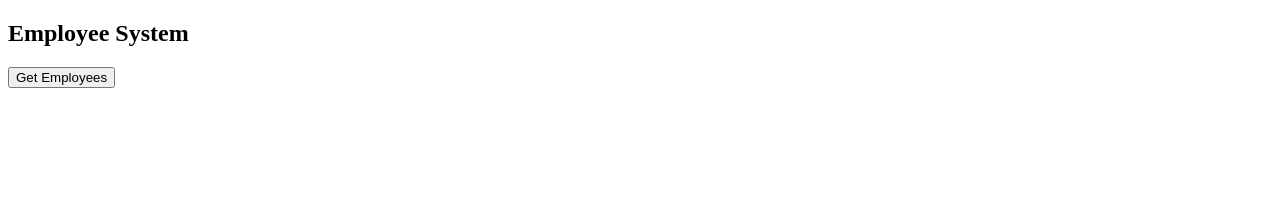
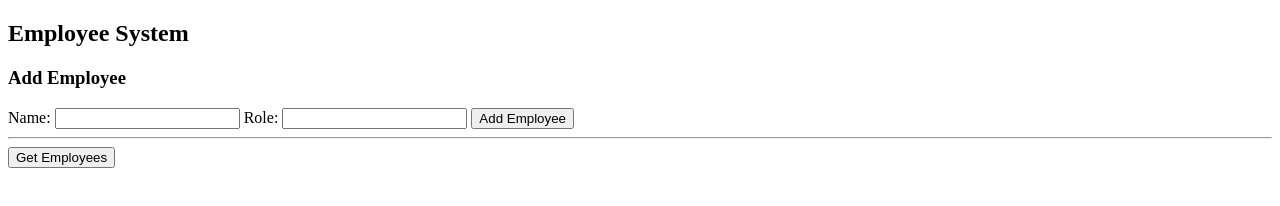
Before and after one commit to karipadma/fullstack, a plain HTML site: page frontend/index.html in a window 1280 px wide. Drawn offline with Linux system fonts and the light colour scheme.

Commit message:
Update index.html

```diff
--- a/frontend/index.html
+++ b/frontend/index.html
@@ -4,19 +4,58 @@
 
 <h2>Employee System</h2>
 
+<h3>Add Employee</h3>
+
+Name:
+<input type="text" id="name">
+
+Role:
+<input type="text" id="role">
+
+<button onclick="addEmployee()">Add Employee</button>
+
+<hr>
+
 <button onclick="getEmployees()">Get Employees</button>
 
 <pre id="result"></pre>
 
 <script>
+
+function addEmployee() {
+
+    const name = document.getElementById("name").value;
+    const role = document.getElementById("role").value;
+
+    fetch("/api/employees", {
+        method: "POST",
+        headers: {
+            "Content-Type": "application/json"
+        },
+        body: JSON.stringify({
+            name: name,
+            role: role
+        })
+    })
+    .then(res => res.json())
+    .then(data => {
+        alert("Employee Added Successfully");
+        console.log(data);
+    });
+}
+
 function getEmployees() {
+
     fetch("/api/employees")
     .then(res => res.json())
     .then(data => {
+
         document.getElementById("result").innerHTML =
             JSON.stringify(data, null, 2);
+
     });
 }
+
 </script>
 
 </body>
```
